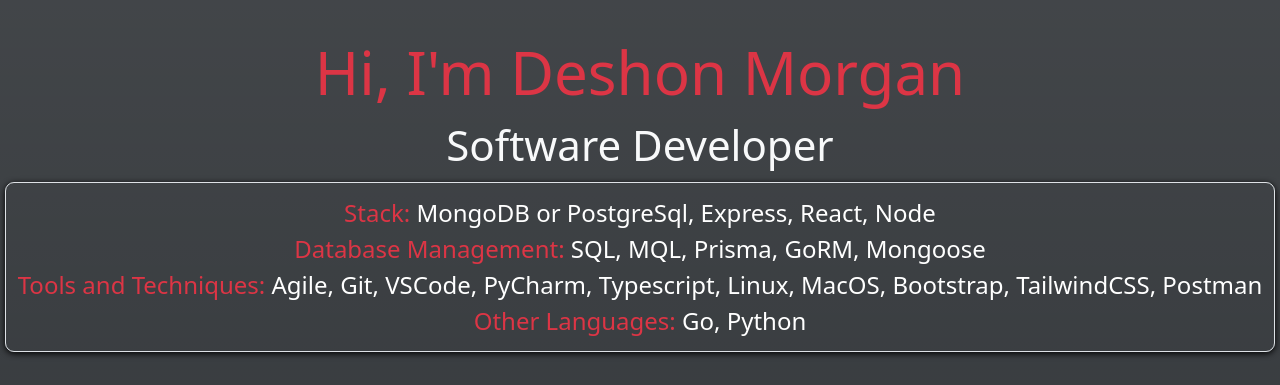
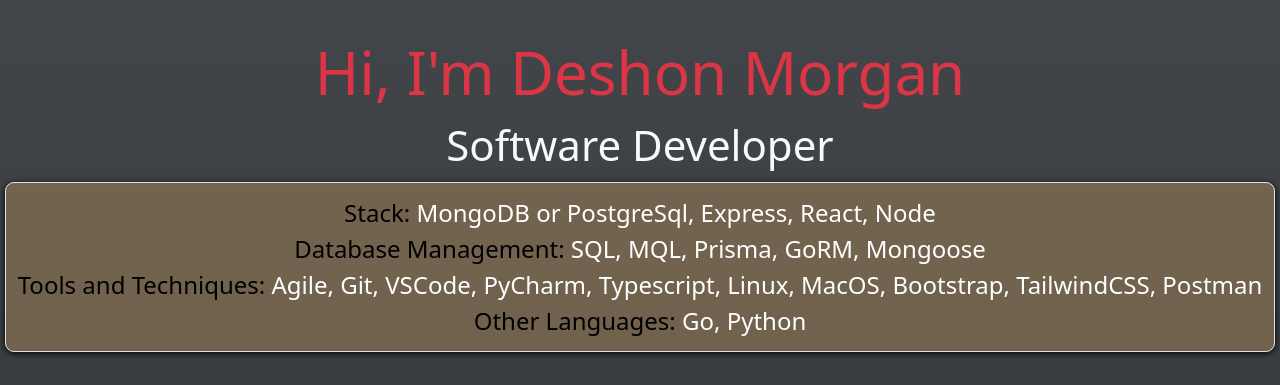
Before and after one commit to skno27/Portfolio, a plain HTML site: page index.html in a window 1280 px wide. Shown: the top 385 px of the page. Drawn offline with nearby package versions, Linux system fonts and the light colour scheme.

Commit message:
styling changes

```diff
--- a/index.html
+++ b/index.html
@@ -30,24 +30,24 @@
           class="list-unstyled border rounded p-2">
           <div class="w-100 d-flex flex-column align-items-center">
             <li class="align-items-center">
-              <span class="text-danger">Stack: </span
+              <span class="text-black">Stack: </span
               ><span class="text-white">
                 MongoDB or PostgreSql, Express, React, Node</span
               >
             </li>
             <li>
-              <span class="text-danger">Database Management: </span
+              <span class="text-black">Database Management: </span
               ><span class="text-white">SQL, MQL, Prisma, GoRM, Mongoose</span>
             </li>
             <li class="text-wrap">
-              <span class="text-danger">Tools and Techniques: </span
+              <span class="text-black">Tools and Techniques: </span
               ><span class="text-white"
                 >Agile, Git, VSCode, PyCharm, Typescript, Linux, MacOS,
                 Bootstrap, TailwindCSS, Postman</span
               >
             </li>
             <li>
-              <span class="text-danger">Other Languages: </span
+              <span class="text-black">Other Languages: </span
               ><span class="text-white">Go, Python</span>
             </li>
           </div>
--- a/styles.css
+++ b/styles.css
@@ -1,3 +1,7 @@
+* {
+  box-sizing: border-box;
+}
+
 html {
     zoom: 150%;
 }
@@ -17,6 +21,7 @@
 
 #tech-list {
     box-shadow: 0px 1px 4px black;
+    background-color: #a986577e;
 }
 
 .container {
@@ -34,6 +39,7 @@
     transform: translateY(0);
 }
 
+
 @media (max-width: 862px) {
     #tech-list {
       min-width: 100%;
@@ -44,6 +50,8 @@
     #tech-list {
       min-width: 100%;
       box-shadow: none;
+      border: none;
+      border-radius: 0;
     }
 
     .container {
```
